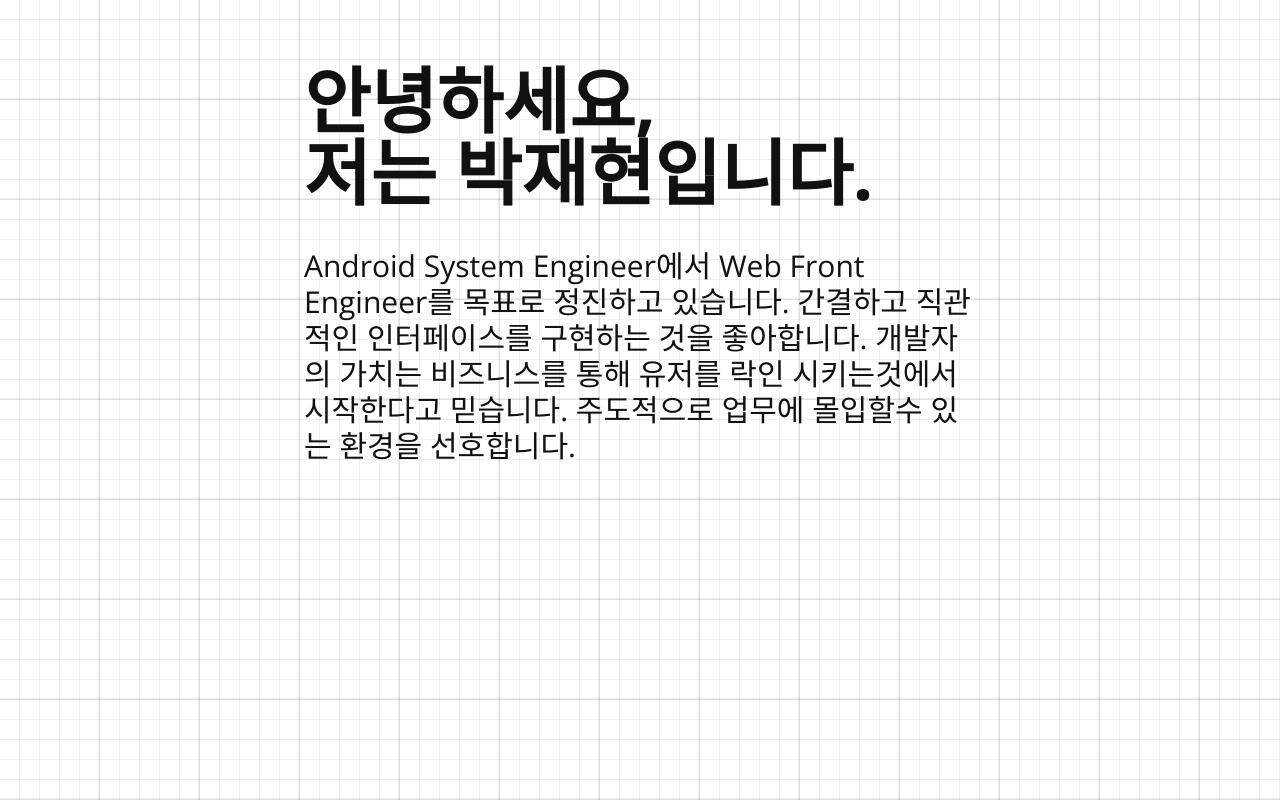
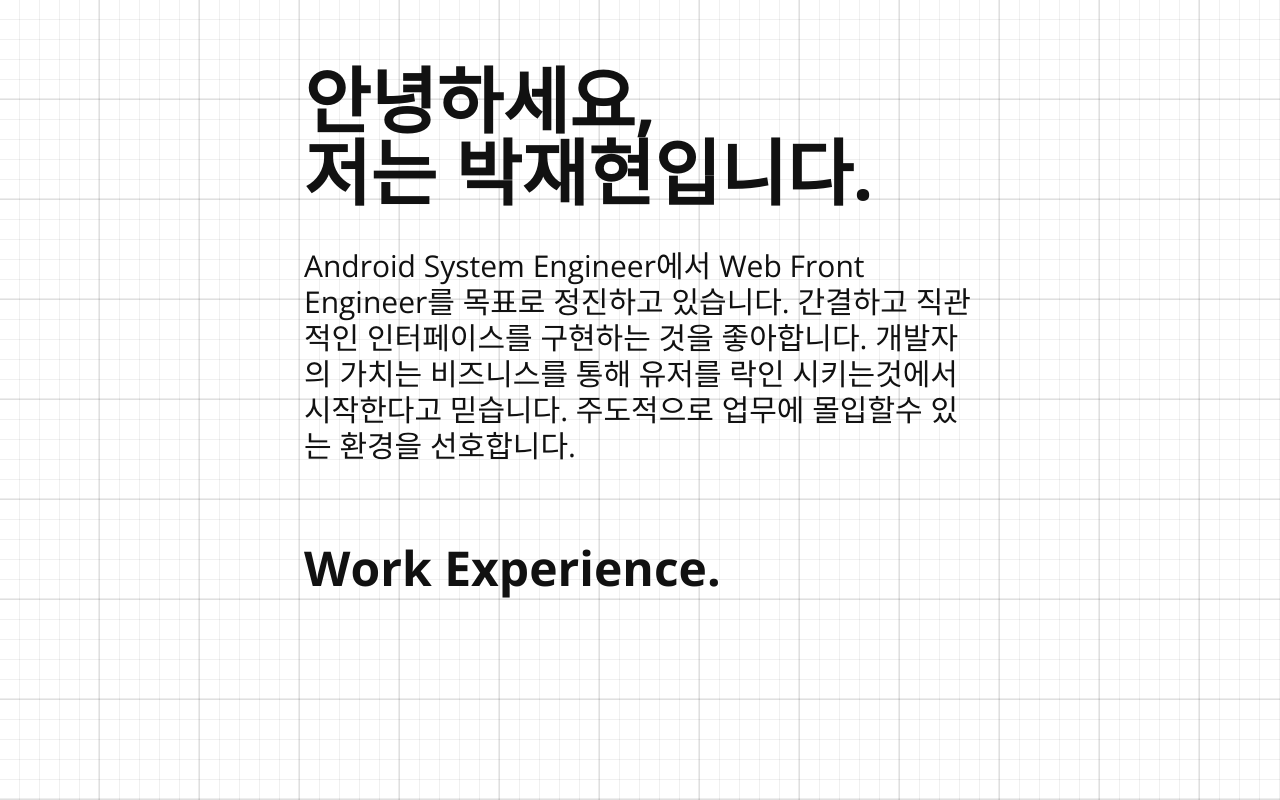
Before and after one commit to jh0152park/introduce_my_self, a Next.js app in the folder resume/: page / in a window 1280 px wide. Built offline with nearby package versions, Linux system fonts and the light colour scheme.

Commit message:
added work experience title

```diff
--- a/resume/app/page.tsx
+++ b/resume/app/page.tsx
@@ -1,5 +1,6 @@
 import Header from "@/components/navigate/header";
 import Title from "@/components/title/title";
+import WorkExperience from "@/components/work/work-experience";
 
 export default function Home() {
     return (
@@ -7,6 +8,7 @@ export default function Home() {
             <Header />
             <main className="p-[5%] w-full h-screen max-w-[800px] ">
                 <Title />
+                <WorkExperience />
             </main>
         </div>
     );
--- /dev/null
+++ b/resume/components/common/point-dot.tsx
@@ -0,0 +1,5 @@
+import { POINT_COLOR } from "@/global/style";
+
+export default function PointDot() {
+    return <span className={`text-[${POINT_COLOR.dark}]`}>.</span>;
+}
--- a/resume/components/title/title.tsx
+++ b/resume/components/title/title.tsx
@@ -1,4 +1,4 @@
-import { POINT_COLOR } from "@/global/style";
+import PointDot from "../common/point-dot";
 
 export default function Title() {
     return (
@@ -7,7 +7,7 @@ export default function Title() {
                 <span>안녕하세요,</span>
                 <div className="flex items-center justify-start ">
                     <span>저는 박재현입니다</span>
-                    <span className={`text-[${POINT_COLOR.dark}]`}>.</span>
+                    <PointDot />
                 </div>
             </div>
 
--- /dev/null
+++ b/resume/components/work/work-experience.tsx
@@ -0,0 +1,12 @@
+import PointDot from "../common/point-dot";
+
+export default function WorkExperience() {
+    return (
+        <div className="flex items-start justify-start w-full flex-fol">
+            <div className="flex items-start justify-start my-20 text-5xl font-bold">
+                <span>Work Experience</span>
+                <PointDot />
+            </div>
+        </div>
+    );
+}
```
